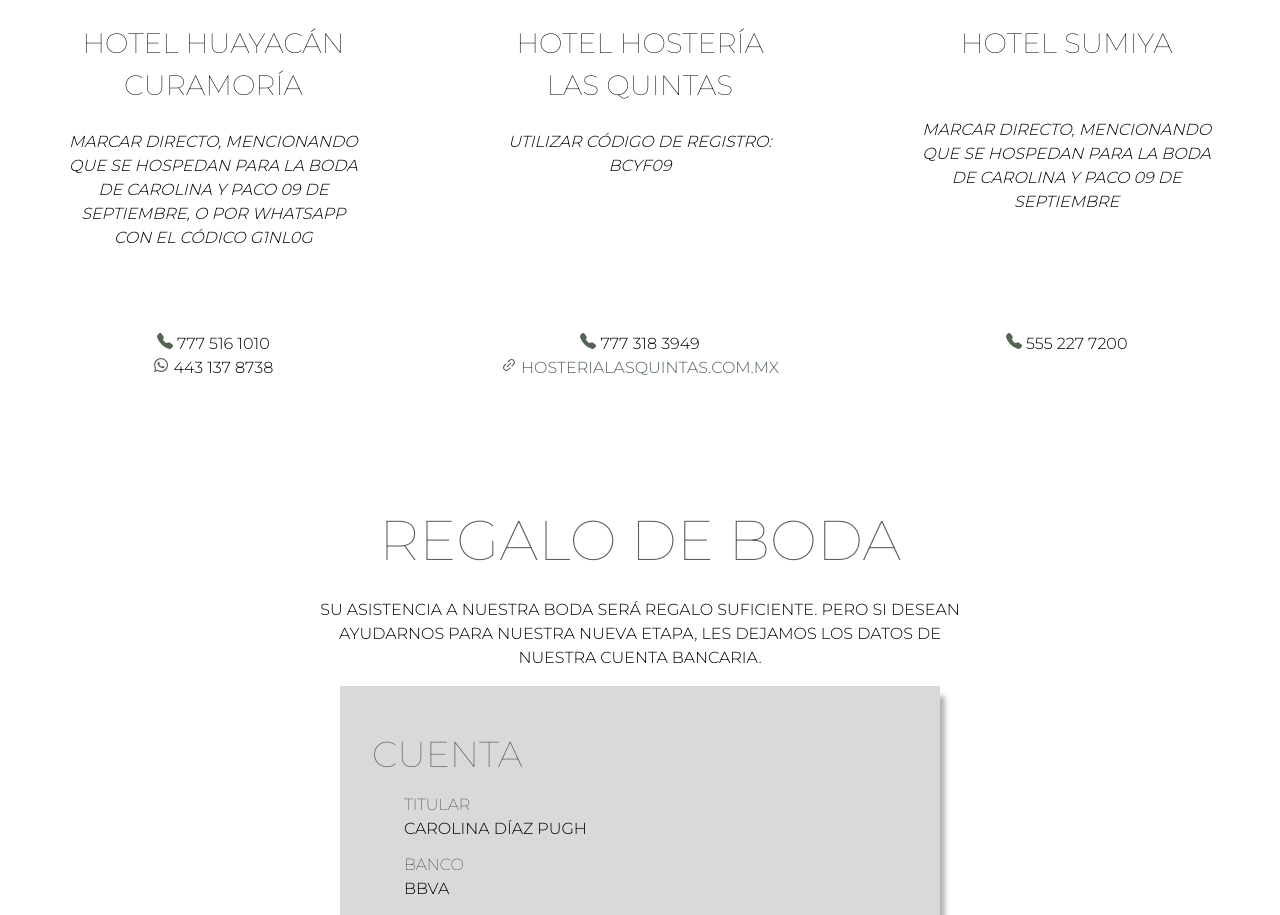
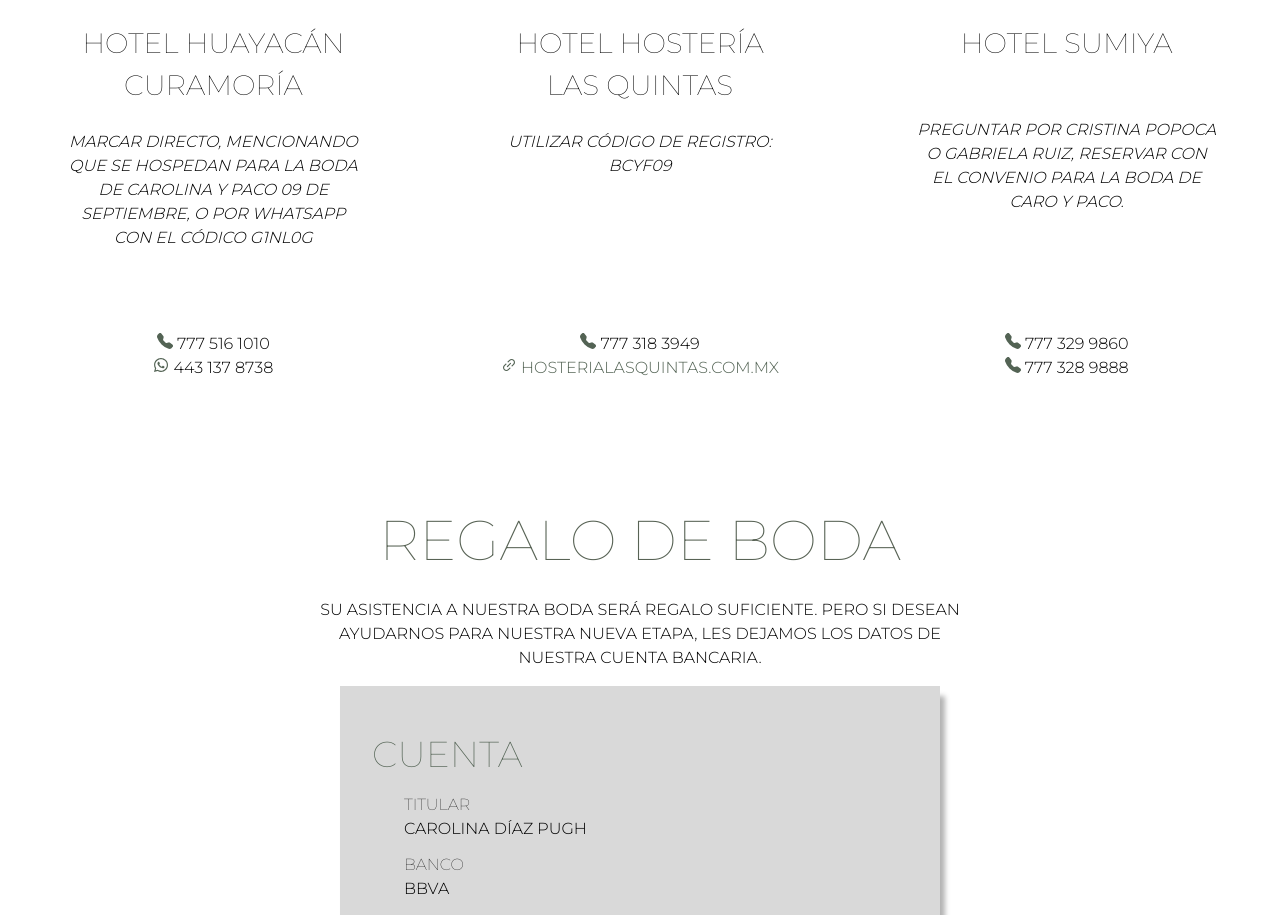
Before and after one commit to alejandrodiazpugh/caroypaco-wedding, a Next.js app: page / in a window 1280 px wide. Shown: the part 2274-3189 px from the top of the page. Built offline with nearby package versions, Linux system fonts and the light colour scheme.

Commit message:
cambio en informacion hotel sumiya

```diff
--- a/src/pages/index.tsx
+++ b/src/pages/index.tsx
@@ -55,9 +55,10 @@ const hotelData: THostingCard[] = [
 	{
 		title: 'Hotel Sumiya',
 		description:
-			'Marcar directo, mencionando que se hospedan para la boda de Carolina y Paco 09 de septiembre',
+			'Preguntar por Cristina Popoca o Gabriela Ruiz, reservar con el convenio para la boda de Caro y Paco.',
 		contactInfo: [
-			{ name: '555 227 7200', type: 'phone', icon: <BsTelephoneFill /> },
+			{ name: '777 329 9860', type: 'phone', icon: <BsTelephoneFill /> },
+			{ name: '777 328 9888', type: 'phone', icon: <BsTelephoneFill /> },
 		],
 		imageSrc: '/sumiya.png',
 		imageAlt: 'Sumiya',
```
